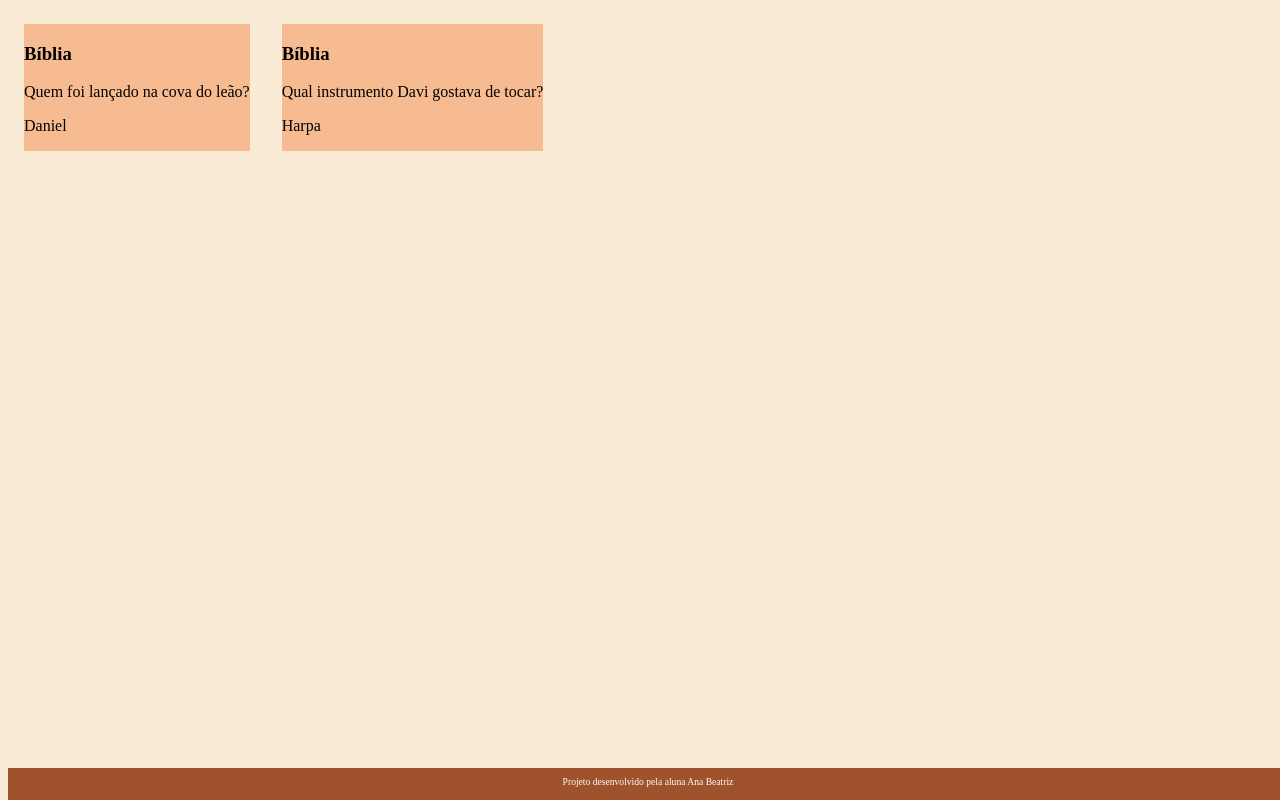
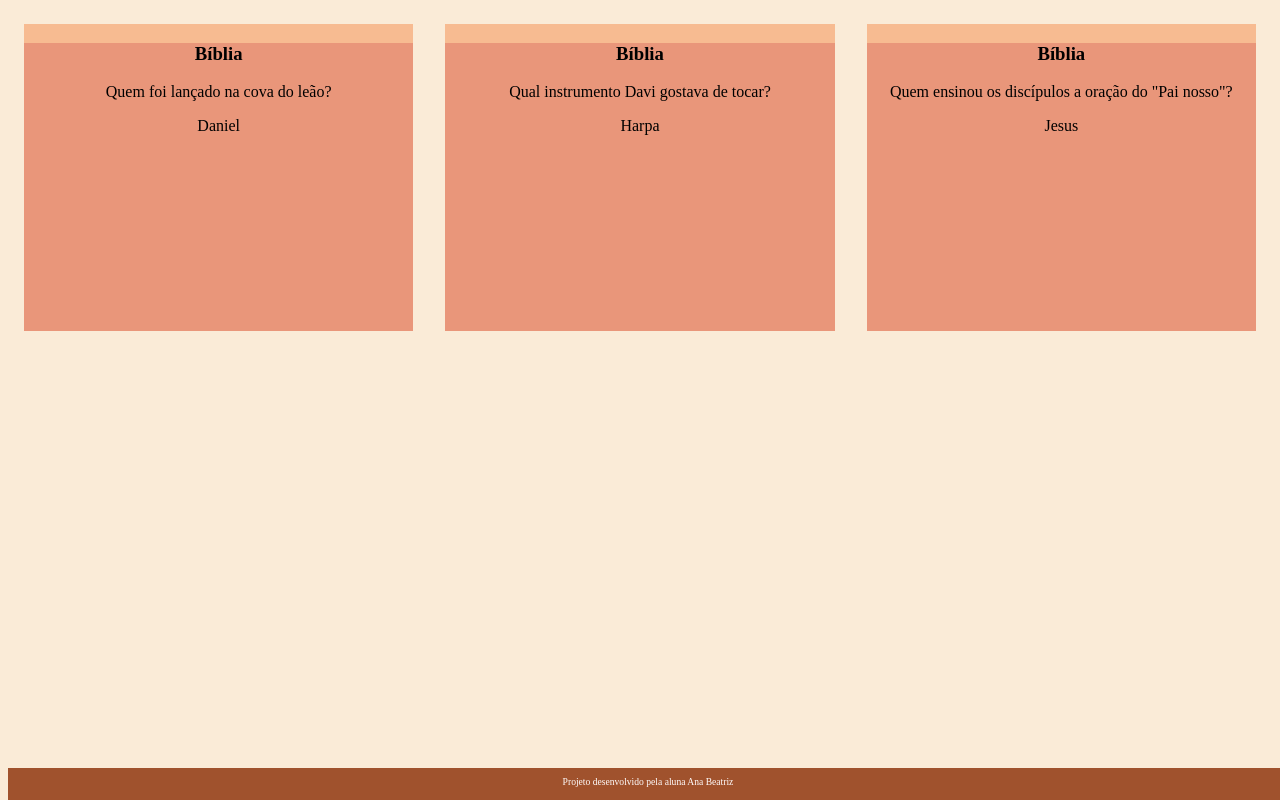
Before and after one commit to beatriz306/PaginaWeb, a plain HTML site: page index.html in a window 1280 px wide. Drawn offline with Linux system fonts and the light colour scheme.

Commit message:
e adicionando cor no cartao

```diff
--- a/assets/style.css
+++ b/assets/style.css
@@ -10,7 +10,15 @@ body {
 .cartao {
     margin: 1rem 1rem;
     background-color: rgb(247, 187, 145);
-    height: 18;
+    height: 18rem;
+    flex-grow: 1;
+    flex-basis: calc(33% - 6rem);
+}
+
+.cartao__conteudo {
+    text-align: center;
+    background-color: darksalmon;
+    height: 100%;
 }
 
 
--- a/index.html
+++ b/index.html
@@ -10,7 +10,8 @@
     <main>
 <section id="container">
     <article class="cartao">
-        <div class="cartao__conteudo">
+        <div
+      class="cartao__conteudo">
             <h3>Bíblia</h3>
             <div class="cartao__conteudo__pergunta">
                 <p>Quem foi lançado na cova do leão?</p>
@@ -33,6 +34,18 @@
             </div>
         </div>
     </article>
+    <article class="cartao">
+        <div class="cartao__conteudo">
+            <h3>Bíblia</h3>
+            <div class="cartao__conteudo__pergunta">
+                <p> Quem ensinou os discípulos a oração do "Pai nosso"?</p>
+            </div>
+            <div class="cartao___conteudo__resposta">
+            </div>
+                <p>Jesus</p>
+            </div>
+        </div>
+    </article>
 </section>
     </main>
     <footer>
```
